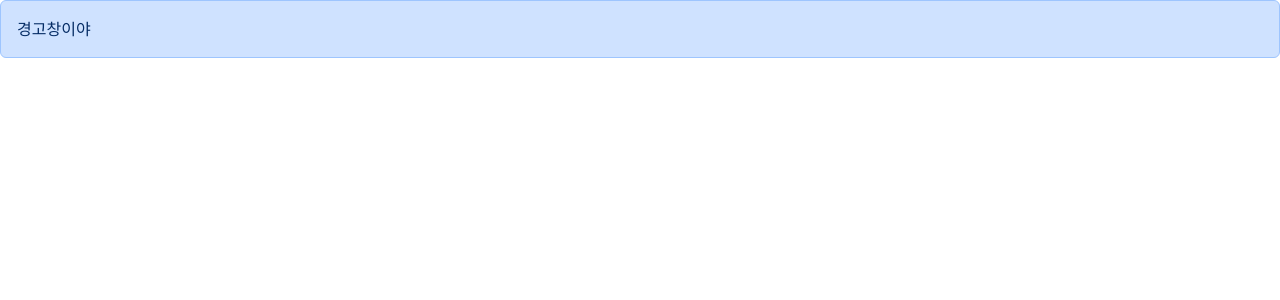
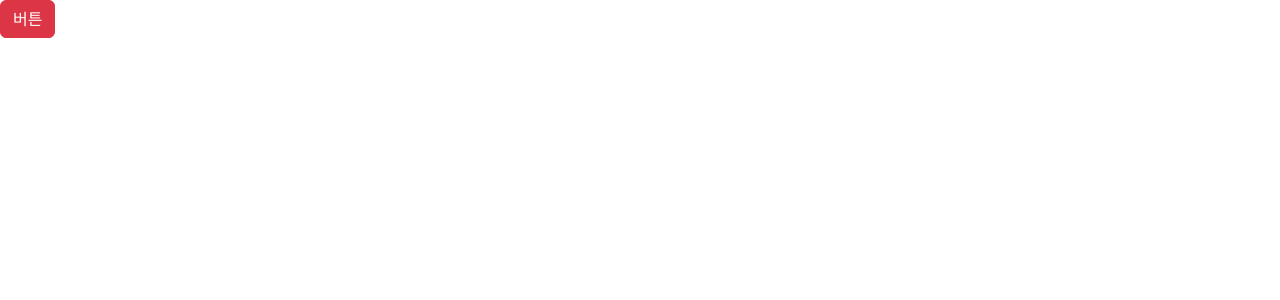
Before and after one commit to rlawlsdn263/code-with-mosh, a React (Vite) app: page / in a window 1280 px wide. Shown: the top 300 px of the page. Built offline with nearby package versions, Linux system fonts and the light colour scheme.

Commit message:
[✍학습] 재사용가능한 Button 컴포넌트 만들기
- Props를 활용해 재사용 가능한 컴포넌트 생성
- 디폴트 파라미터와 옵셔널 타입 사용
- 유니온 타입으로 안전한 개발 유도

```diff
--- a/src/App.tsx
+++ b/src/App.tsx
@@ -1,11 +1,11 @@
-import Alert from "./components/Alert";
+import Button from "./components/Button";
 
 function App() {
   return (
     <div>
-      <Alert>
-        <span>경고창</span>이야
-      </Alert>
+      <Button mode="danger" onClick={() => console.log("클릭")}>
+        버튼
+      </Button>
     </div>
   );
 }
--- /dev/null
+++ b/src/components/Button.tsx
@@ -0,0 +1,17 @@
+import { ReactNode } from "react";
+
+interface ButtonInterface {
+  mode?: "primary" | "secondary" | "danger";
+  children: ReactNode;
+  onClick: () => void;
+}
+
+const Button = ({ mode = "primary", children, onClick }: ButtonInterface) => {
+  return (
+    <button type="button" className={`btn btn-${mode}`} onClick={onClick}>
+      {children}
+    </button>
+  );
+};
+
+export default Button;
```
